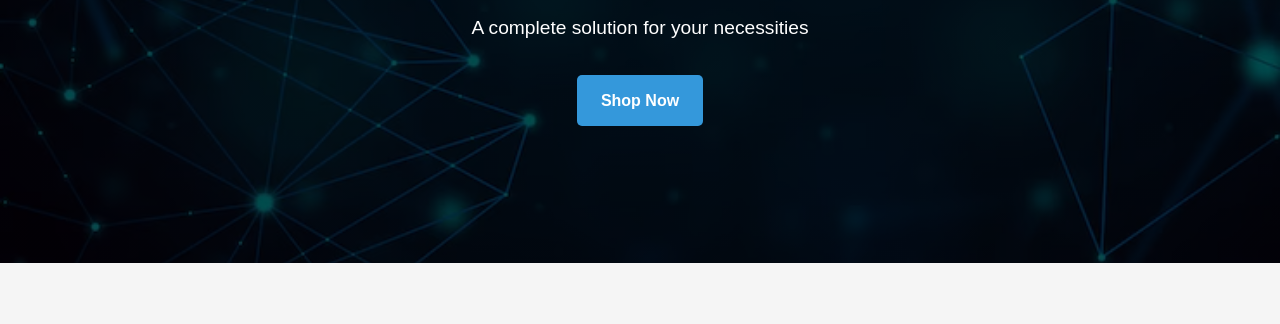
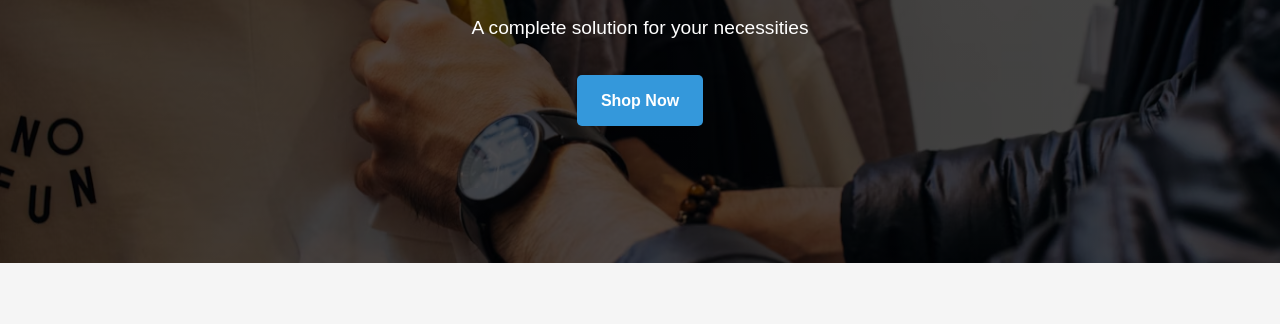
Before and after one commit to Abdul-Alim-DIU/E-commerce-site-html-css-js-, a plain HTML site: page index.html in a window 1280 px wide. Shown: the part 295-619 px from the top of the page. Drawn offline with Linux system fonts and the light colour scheme.

Commit message:
update home image

```diff
--- a/styles.css
+++ b/styles.css
@@ -70,7 +70,7 @@ nav ul li a:hover {
 
 /* Hero Section */
 .hero {
-    background: linear-gradient(rgba(0, 0, 0, 0.7), rgba(0, 0, 0, 0.7)), url(images/i2.avif);
+    background: linear-gradient(rgba(0, 0, 0, 0.7), rgba(0, 0, 0, 0.7)), url(images/home.avif);
     background-size: cover;
     background-position: center;
     height: 60vh;
```
Also changed, not shown: images/home.avif (added), images/i1.jpg (deleted), images/i2.avif (deleted).
